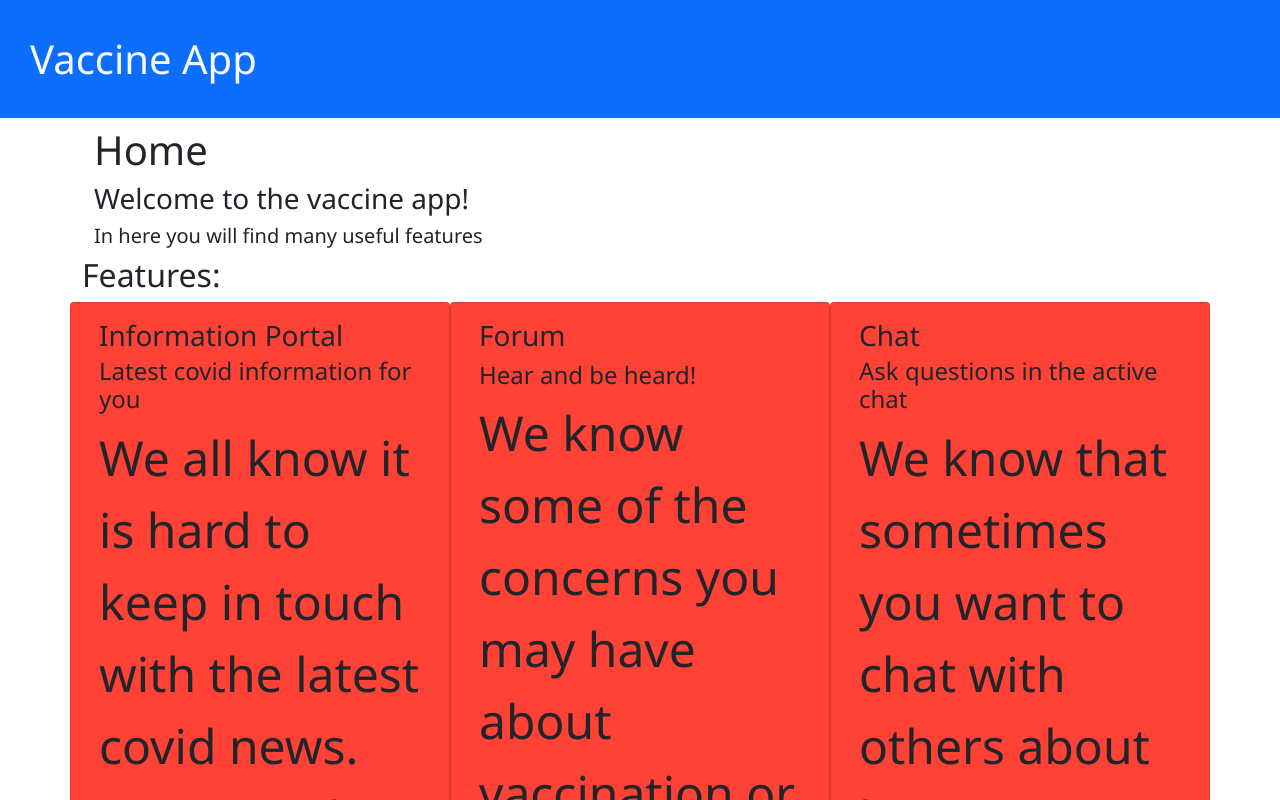
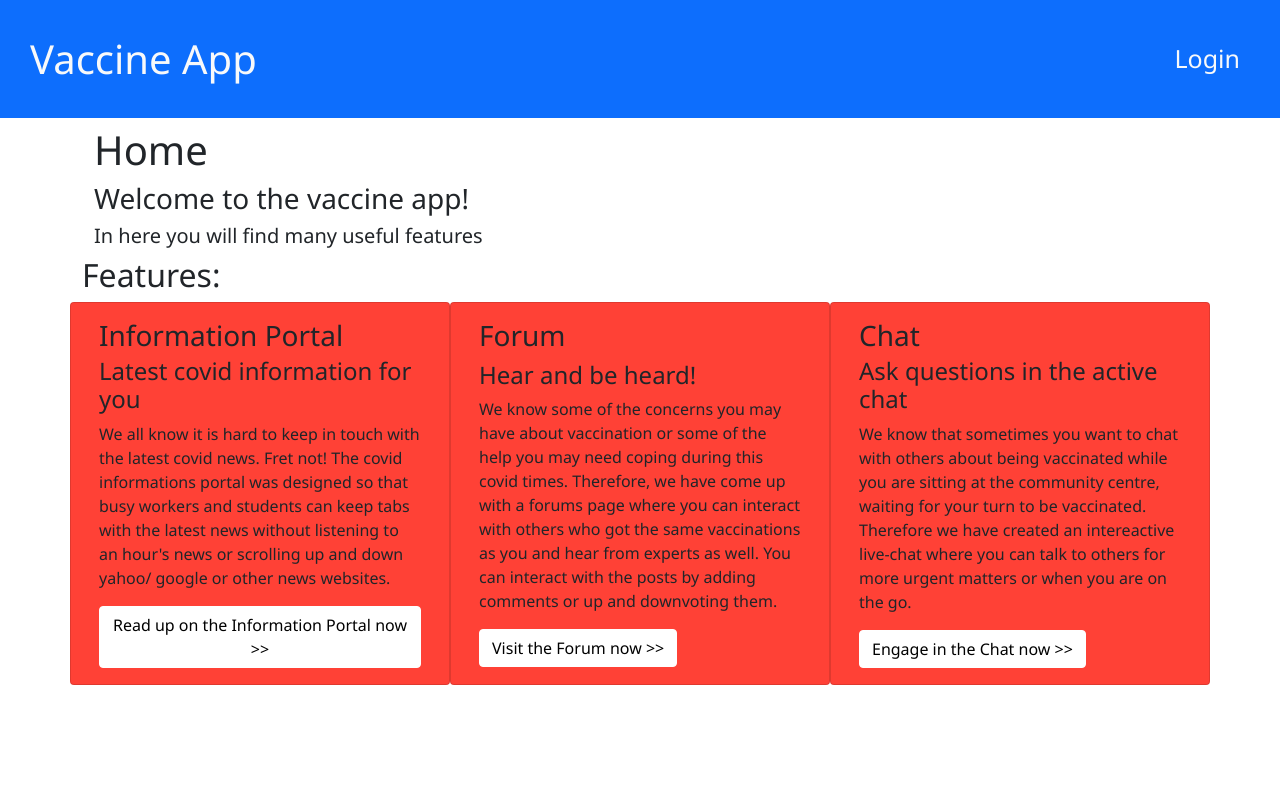
Before and after one commit to st3fz/VaccineApp, a React (Create React App) app in the folder FrontEnd/: page / in a window 1280 px wide. Shown: the top 800 px of the page. Built offline with nearby package versions, Linux system fonts and the light colour scheme.

Commit message:
Login modal and styles
-Added router link to login modal on top navbar
-Added some styles in colours, fonts and size

```diff
--- a/FrontEnd/src/App.js
+++ b/FrontEnd/src/App.js
@@ -4,7 +4,8 @@
 import Sidebar from './components/Sidebar/Sidebar';
 import Home from './pages/Home';
 import Chat from './components/Chat/Chat';
-import TopNavbar from './components/TopNavbar/TopNavbar'
+import TopNavbar from './components/TopNavbar/TopNavbar';
+import LoginSignup from './modals/LoginSignup/LoginSignup';
 
 import './App.scss';
 
@@ -24,6 +25,7 @@
         <Switch>
           <Route path="/" exact component={Home}/>
           <Route path="/chat" component={Chat}/>
+          <Route path="/auth" component={LoginSignup}/>
         </Switch>
       </div>
     </Router>
--- a/FrontEnd/src/App.scss
+++ b/FrontEnd/src/App.scss
@@ -1,4 +1,6 @@
-@import 'styles/colors';
+@import 'styles/color';
+@import 'styles/font';
+@import 'styles/size';
 @import 'node_modules/bootstrap/scss/bootstrap';
 
 * {
@@ -8,12 +10,12 @@
     font-family: 'Segoe UI', Tahoma, Geneva, Verdana, sans-serif;
 }
 
-.home {
-    height: 90vh;
-    font-size: 3rem;
+a, a:hover {
+    color: $light !important;
+    text-decoration: none !important;
 }
 
 .add-left-margin {
-    padding-left: 240px;
+    padding-left: $side-navbar-width;
     transition: 450ms;
 }
--- a/FrontEnd/src/components/Sidebar/Sidebar.scss
+++ b/FrontEnd/src/components/Sidebar/Sidebar.scss
@@ -4,27 +4,13 @@
     background-color: $primary;
 }
 
-.navbar-brand {
-    margin-left: 30px;
-    color: $light !important;
-    font-size: 40px !important;
-    font-family:'Segoe UI', Tahoma, Geneva, Verdana, sans-serif;
-}
-.navbar-brand a:hover {
-    color: $highlight !important;
-}
-
 .cross-icon {
     font-size: 40px;
 }
 
-a:hover {
-    text-decoration: none;
-}
-
 .nav-menu {
     background-color: $primary;
-    width: 240px;
+    width: $side-navbar-width;
     height: 100vh;
     display: flex;
     justify-content: center;
@@ -48,9 +34,8 @@
 }
 
 .nav-text a {
-    text-decoration: none;
     color: $light;
-    font-size: 18px;
+    font-size: $sidebar-text;
     width: 95%;
     height: 100%;
     display: flex;
--- a/FrontEnd/src/components/TopNavbar/TopNavbar.js
+++ b/FrontEnd/src/components/TopNavbar/TopNavbar.js
@@ -1,10 +1,16 @@
+import "./TopNavbar.scss";
+import { Link } from 'react-router-dom';
+
 function TopNavbar(props) {
 
     return(
         <>
-            <div className={`navbar py-4 pl-5 ${props.sidebar ? 'add-left-margin' : ''}`}>
+            <nav className={`navbar py-4 pl-5 pr-5 ${props.sidebar ? 'add-left-margin' : ''}`}>
                 <a className="navbar-brand" onClick={props.toggleSidebar}>Vaccine App</a>
-            </div>
+                <Link to="/auth">
+                    <a className="login">Login</a>
+                </Link>
+            </nav>
         </>
     )
 }
--- /dev/null
+++ b/FrontEnd/src/components/TopNavbar/TopNavbar.scss
@@ -0,0 +1,18 @@
+@import '../../App';
+
+
+.navbar-brand {
+    margin-left: 30px;
+    color: $light !important;
+    font-size: $navbar-brand !important;
+    font-family:'Segoe UI', Tahoma, Geneva, Verdana, sans-serif;
+}
+
+.navbar-brand a:hover {
+    color: $select !important;
+}
+
+.login {
+    font-size: $navbar-item;
+    margin-right: 40px;
+}
--- a/FrontEnd/src/modals/LoginSignup/LoginSignup.js
+++ b/FrontEnd/src/modals/LoginSignup/LoginSignup.js
@@ -46,7 +46,7 @@
 
   componentDidMount() {
     Modal.setAppElement("#root");
-    this.hideModal();
+    // this.hideModal();
   }
 
   togglePage() {
--- a/FrontEnd/src/modals/LoginSignup/LoginSignup.scss
+++ b/FrontEnd/src/modals/LoginSignup/LoginSignup.scss
@@ -1,6 +1,8 @@
+@import "../../App";
+
 .ReactModal__Overlay {
-    background-image: linear-gradient( white,rgb(210, 234, 241));
-  }
+    background-image: linear-gradient( to bottom right, $primary, $light);
+}
 
 input {
     line-height: 2 !important;
--- /dev/null
+++ b/FrontEnd/src/styles/_color.scss
@@ -0,0 +1,8 @@
+$select: orange;
+
+// Bootstrap
+$theme-colors: (
+  "primary": blue,
+  "info": #ff4136,
+  "light": white
+);
--- a/FrontEnd/src/styles/_colors.scss
+++ /dev/null
@@ -1,8 +0,0 @@
-// Custom bootstrap
-$theme-colors: (
-  "primary": blue,
-  "info": #ff4136
-);
-
-// Custom others
-$highlight: orange;
--- /dev/null
+++ b/FrontEnd/src/styles/_font.scss
@@ -0,0 +1,4 @@
+$normal: 18px;
+$sidebar-text: 18px;
+$navbar-item: 25px;
+$navbar-brand: 40px;
--- /dev/null
+++ b/FrontEnd/src/styles/_size.scss
@@ -0,0 +1 @@
+$side-navbar-width: 240px;
```
